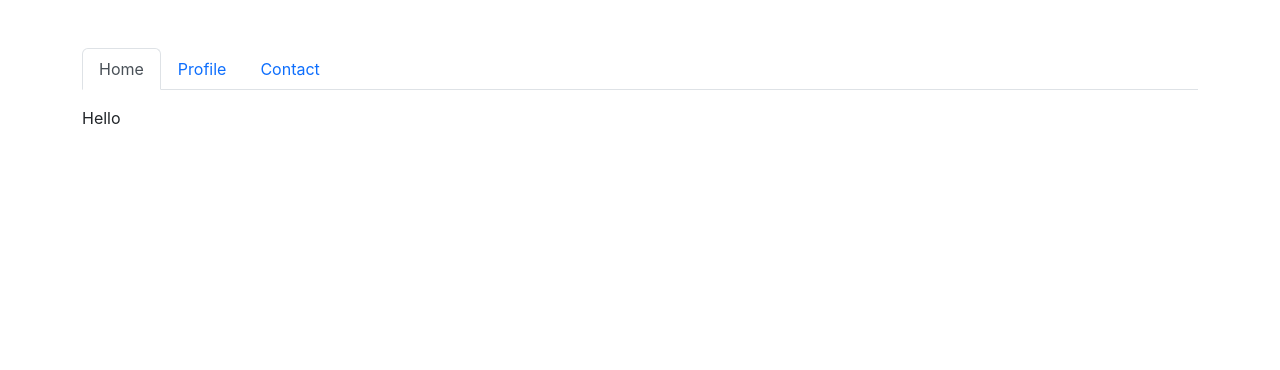
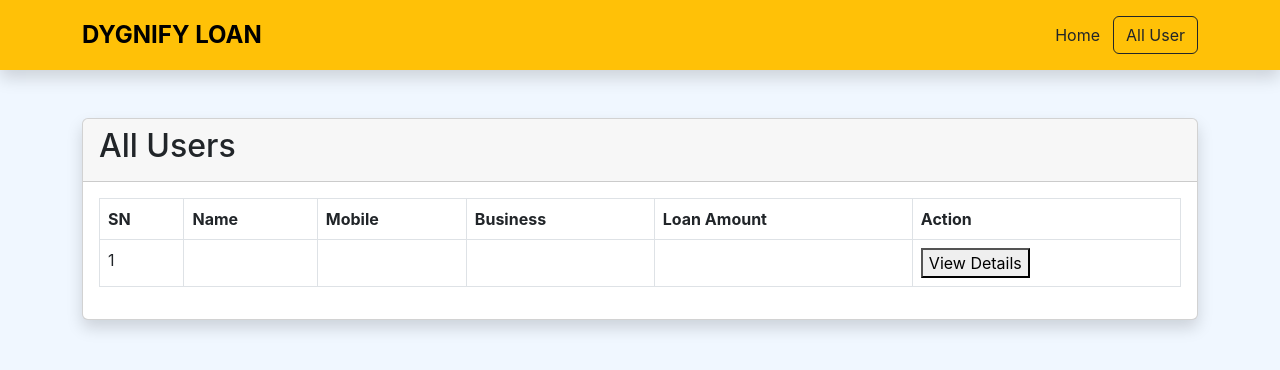
Before and after one commit to sadif50/dygnify_loan, a React (Create React App) app: page /allUser in a window 1280 px wide. Shown: the top 370 px of the page. Built offline with nearby package versions, Linux system fonts and the light colour scheme.

Commit message:
Structure created

```diff
--- a/package.json
+++ b/package.json
@@ -10,6 +10,7 @@
     "react": "^18.2.0",
     "react-bootstrap": "^2.7.0",
     "react-dom": "^18.2.0",
+    "react-router-dom": "^6.6.1",
     "react-scripts": "5.0.1",
     "web-vitals": "^2.1.4"
   },
--- a/src/App.js
+++ b/src/App.js
@@ -1,28 +1,28 @@
-import { useState } from 'react';
-import { Container, Tab, Tabs } from 'react-bootstrap';
+import { createBrowserRouter, RouterProvider } from 'react-router-dom';
 import './App.css';
+import AllUser from './components/AllUser';
+import Home from './components/Home';
+import Main from './Layout/Main';
 
 function App() {
-  const [key, setKey] = useState('home');
+  const router = createBrowserRouter([
+    {
+      path: '/',
+      element: <Main/>,
+      children: [
+        {
+          path: '/',
+          element: <Home/>
+        },
+        {
+          path: '/allUser',
+          element: <AllUser/>
+        }
+      ]
+    }
+  ])
   return (
-    <Container className='mt-5'>
-      <Tabs
-        id="controlled-tab-example"
-        activeKey={key}
-        onSelect={(k) => setKey(k)}
-        className="mb-3"
-      >
-        <Tab eventKey="home" title="Home">
-          Hello
-        </Tab>
-        <Tab eventKey="profile" title="Profile">
-          Hello
-        </Tab>
-        <Tab eventKey="contact" title="Contact">
-          Hello
-        </Tab>
-      </Tabs>
-    </Container>
+    <RouterProvider router={router}></RouterProvider>
   );
 }
 
--- /dev/null
+++ b/src/Layout/Main.js
@@ -0,0 +1,14 @@
+import React from 'react';
+import { Outlet } from 'react-router-dom';
+import Header from '../components/Header';
+
+const Main = () => {
+    return (
+        <>
+            <Header/>
+            <Outlet/>
+        </>
+    );
+};
+
+export default Main;
--- /dev/null
+++ b/src/components/AllUser.js
@@ -0,0 +1,41 @@
+import React from 'react';
+import { Card, Container, Table } from 'react-bootstrap';
+import CardHeader from 'react-bootstrap/esm/CardHeader';
+
+const AllUser = () => {
+    return (
+        <Container className='mt-5'>
+            <Card className='shadow'>
+                <CardHeader>
+                    <h2>All Users</h2>
+                </CardHeader>
+                <Card.Body>
+                    <Table bordered>
+                        <thead>
+                            <tr>
+                                <th>SN</th>
+                                <th>Name</th>
+                                <th>Mobile</th>
+                                <th>Business</th>
+                                <th>Loan Amount</th>
+                                <th>Action</th>
+                            </tr>
+                        </thead>
+                        <tbody>
+                            <tr>
+                                <td>1</td>
+                                <td></td>
+                                <td></td>
+                                <td></td>
+                                <td></td>
+                                <td><button>View Details</button></td>
+                            </tr>
+                        </tbody>
+                    </Table>
+                </Card.Body>
+            </Card>
+        </Container>
+    );
+};
+
+export default AllUser;
--- /dev/null
+++ b/src/components/Header.js
@@ -0,0 +1,23 @@
+import Container from 'react-bootstrap/Container';
+import Nav from 'react-bootstrap/Nav';
+import Navbar from 'react-bootstrap/Navbar';
+import { Link, NavLink } from 'react-router-dom';
+
+function Header() {
+  return (
+    <Navbar bg="warning" expand="lg" className='shadow py-3'>
+      <Container>
+        <Link className='fs-4 fw-bold text-decoration-none text-black text-uppercase' to ='/'>Dygnify Loan</Link>
+        <Navbar.Toggle aria-controls="basic-navbar-nav" />
+        <Navbar.Collapse id="basic-navbar-nav">
+          <Nav className="ms-auto">
+            <NavLink className='btn' to='/'>Home</NavLink>
+            <NavLink className='btn' to='/allUser'>All User</NavLink>
+          </Nav>
+        </Navbar.Collapse>
+      </Container>
+    </Navbar>
+  );
+}
+
+export default Header;
--- /dev/null
+++ b/src/components/Home.js
@@ -0,0 +1,30 @@
+import React, { useState } from 'react';
+import { Container, Tab, Tabs } from 'react-bootstrap';
+
+const Home = () => {
+    const [key, setKey] = useState('home');
+    return (
+        <Container className='mt-5'>
+            <div className='shadow p-4 rounded bg-white'>
+                <Tabs
+                    id="controlled-tab-example"
+                    activeKey={key}
+                    onSelect={(k) => setKey(k)}
+                    className="mb-3"
+                >
+                    <Tab eventKey="home" title="Home">
+                        Hello
+                    </Tab>
+                    <Tab eventKey="profile" title="Profile">
+                        Hello
+                    </Tab>
+                    <Tab eventKey="contact" title="Contact">
+                        Hello
+                    </Tab>
+                </Tabs>
+            </div>
+        </Container>
+    );
+};
+
+export default Home;
--- a/src/index.css
+++ b/src/index.css
@@ -5,6 +5,7 @@ body {
     sans-serif;
   -webkit-font-smoothing: antialiased;
   -moz-osx-font-smoothing: grayscale;
+  background-color: rgb(240, 247, 255);
 }
 
 code {
```
Also changed, not shown: 1 other file (tests, documents, lock files or other folders).
